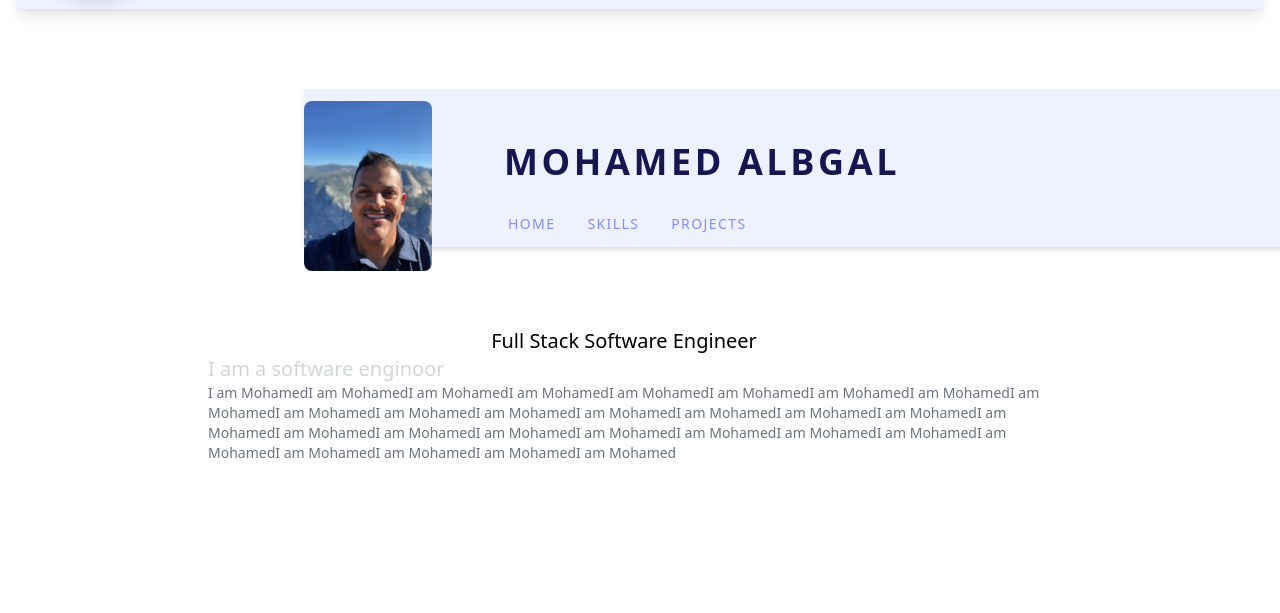
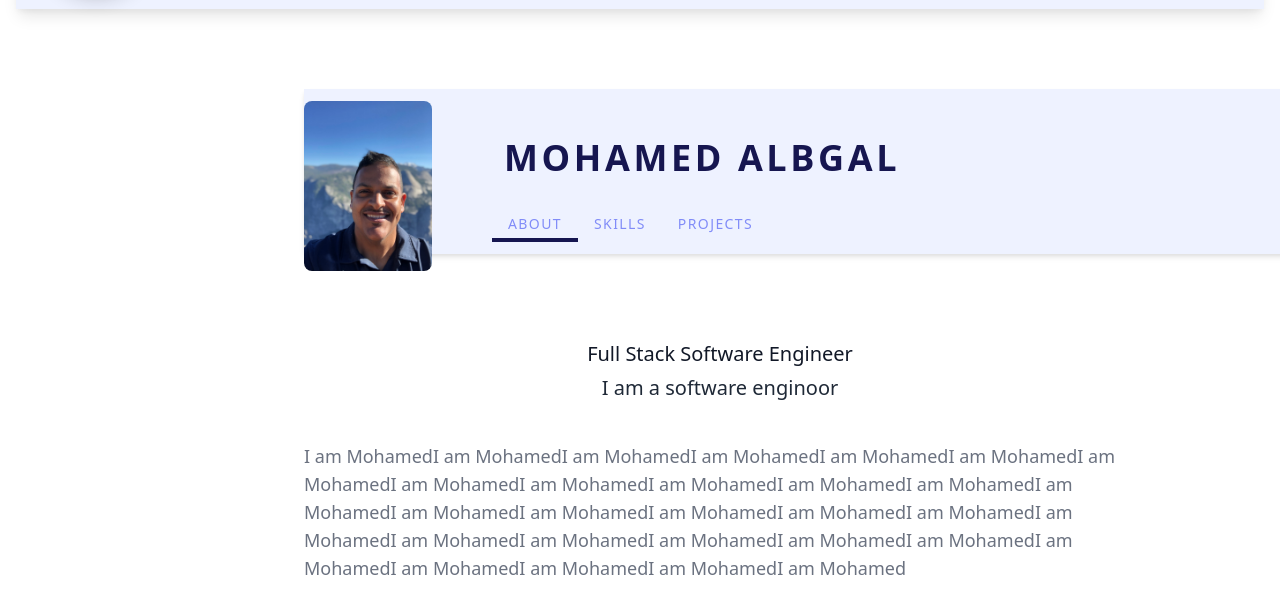
Before and after one commit to mohamed-albgal/portfolio_site, a Gatsby site: page / in a window 1280 px wide. Shown: the part 175-788 px from the top of the page. Built offline with nearby package versions, Linux system fonts and the light colour scheme; Gatsby itself is replaced by a stand-in of ours.

Commit message:
added active state to links

```diff
--- a/src/components/Container.js
+++ b/src/components/Container.js
@@ -1,8 +1,8 @@
 import React from 'react'
 export default ({children, heading, subHeading}) => {
     return (
-        <div className=" relative  h-screen sm:w-8/12 mx-48 pt-10 mt-10">
-            <div id="text-heading" className=" text-center text-xl font-light leading-10 ">{heading}</div>
+        <div className=" relative  h-screen sm:w-8/12 mx-72 pt-10 mt-10">
+            <div id="text-heading" className=" text-center text-xl font-light text-gray-900 leading-10 ">{heading}</div>
             <div id="sub-text" className=" text-center px-10 whitespace-pre-wrap text-xl font-thin text-gray-800">{subHeading}</div>
             {children}
         </div>
--- a/src/components/HomePage.js
+++ b/src/components/HomePage.js
@@ -3,10 +3,8 @@ import {title, tagLine, body} from '../../content/home.yaml'
 import Container from "../components/Container"
 export default () => {
     return (
-        <Container>
-            <div id="text-heading" className=" text-center text-xl">{title}</div>
-            <div id="sub-text" className=" text-left px-10`` whitespace-pre-wrap text-xl font-thin text-gray-300">{tagLine}</div>
-            <div className="text-sm text-gray-500">{body}</div>
+        <Container heading={title} subHeading={tagLine}>
+            <div className="text-lg mt-10 text-gray-500">{body}</div>
         </Container>
     )
 }
--- a/src/components/Navbar.js
+++ b/src/components/Navbar.js
@@ -13,8 +13,8 @@ const NavBar = () => {
                 <div id="name" className="inline-block text-4xl font-extrabold ml-10  uppercase tracking-widest">
                     <p className="p-8 text-logo-darkBlue">{name}</p>
                     <div id="tags" className="flex pl-5">
-                    <Link to="/" className="px-4 font-medium hover:text-logo-darkBlue  text-logo-lightIndigo text-sm uppercase tracking-widest">home</Link>
-                    {links.split(',').map(link => <Link to={`/${link}`} className="px-4 font-medium hover:text-logo-darkBlue  text-logo-lightIndigo text-sm uppercase tracking-widest">{link}</Link>)}
+                    <Link to="/" activeClassName="activeNavLink" className="px-4 py-1 font-medium  text-logo-lightIndigo text-sm uppercase tracking-widest">about</Link>
+                    {links.split(',').map(link => <Link to={`/${link}`} activeClassName="activeNavLink" className="px-4 py-1 font-medium  text-logo-lightIndigo text-sm uppercase tracking-widest">{link}</Link>)}
                     </div>
                 </div>
             </div>
--- a/src/components/SkillBox.js
+++ b/src/components/SkillBox.js
@@ -10,7 +10,7 @@ export default () => {
                 {skills.map((skill) => {
                     return <DisplayCard
                         twWidth="w-2/12"
-                        twPaddingX="px-8"
+                        twPaddingX="mx-8"
                         title={skill.item.title}
                         image={skill.item.image}
                         description={skill.item.description}
--- a/src/styles/global.css
+++ b/src/styles/global.css
@@ -7,5 +7,6 @@ body{
 }
 
 .activeNavLink {
-    @apply bg-logo-darkBlue
+    @apply border-logo-darkBlue;
+    @apply border-b-4;
 }
```
